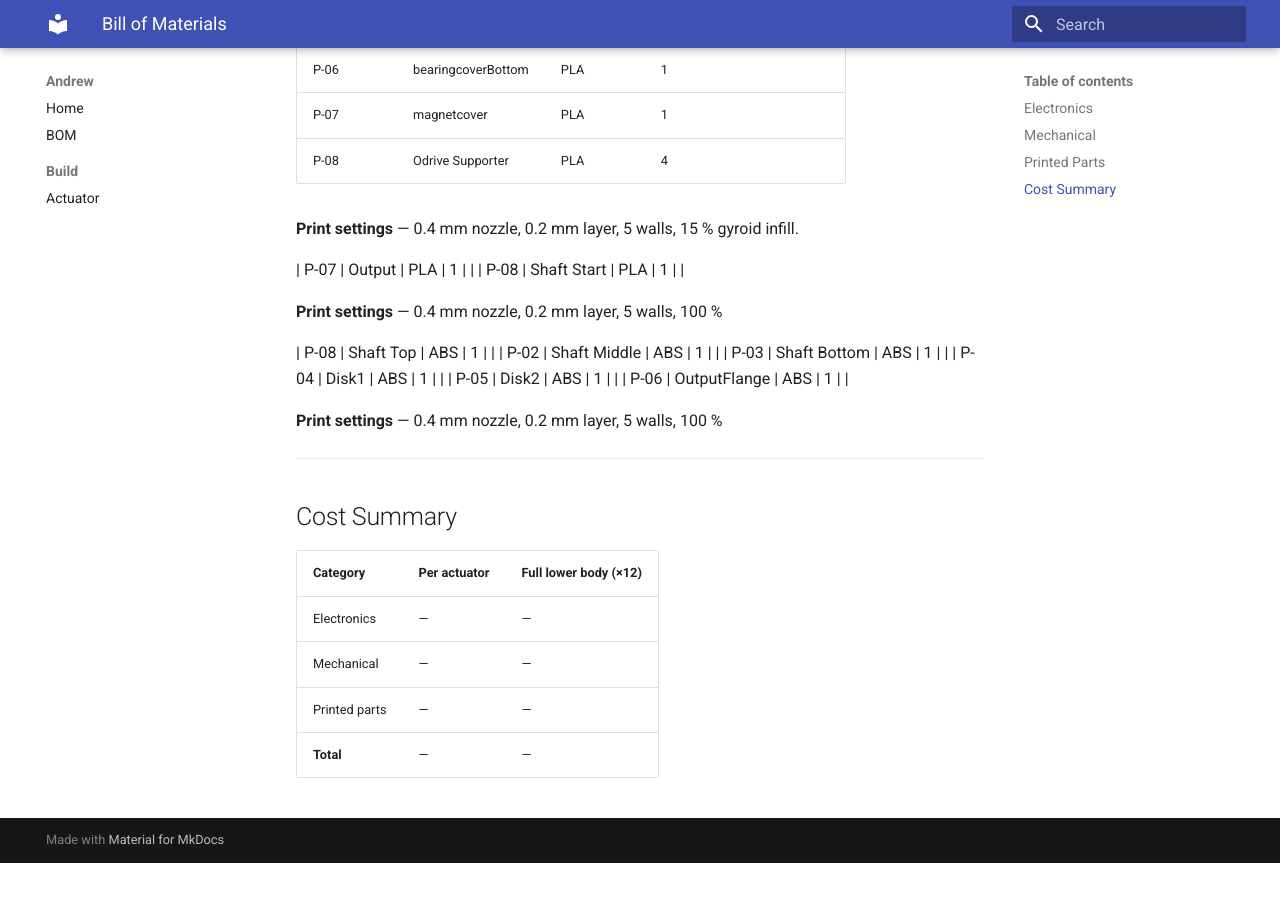
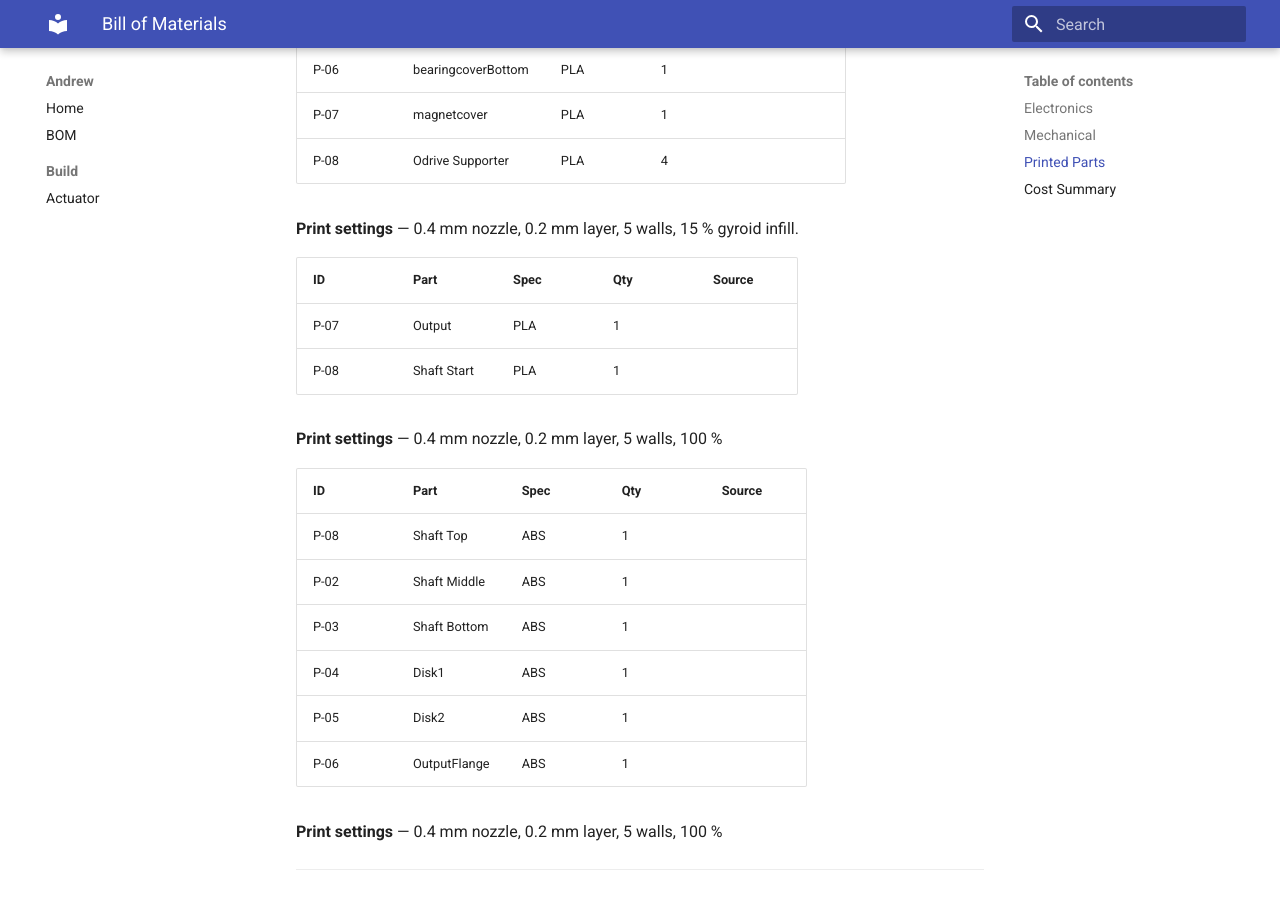
Before and after one commit to w8xin/opencycloid, an MkDocs documentation site: the page built from docs/8318/bom.md, in a window 1280 px wide and 900 px high, scrolled down 1725 px. Built offline with MkDocs 1.6.1 and Material for MkDocs 9.7.7, drawn with Linux system fonts in a browser that asks for light colours; before the commit the page ends 2588 px from its top, so only the background shows below that.

Commit message:
Add additional parts and print settings to bom.md

```diff
--- a/docs/8318/bom.md
+++ b/docs/8318/bom.md
@@ -52,11 +52,15 @@ CAD and print files: [Releases](https://github.com/w8xin/opencycloid/releases)
 
 **Print settings** — 0.4 mm nozzle, 0.2 mm layer, 5 walls, 15 % gyroid infill.
 
+| ID | Part | Spec | Qty | Source |
+|---|---|---|---|---|
 | P-07 | Output | PLA | 1 | |
 | P-08 | Shaft Start | PLA | 1 | |
 
 **Print settings** — 0.4 mm nozzle, 0.2 mm layer, 5 walls, 100 %
 
+| ID | Part | Spec | Qty | Source |
+|---|---|---|---|---|
 | P-08 | Shaft Top | ABS | 1 | |
 | P-02 | Shaft Middle | ABS | 1 | |
 | P-03 | Shaft Bottom | ABS | 1 | |
```
